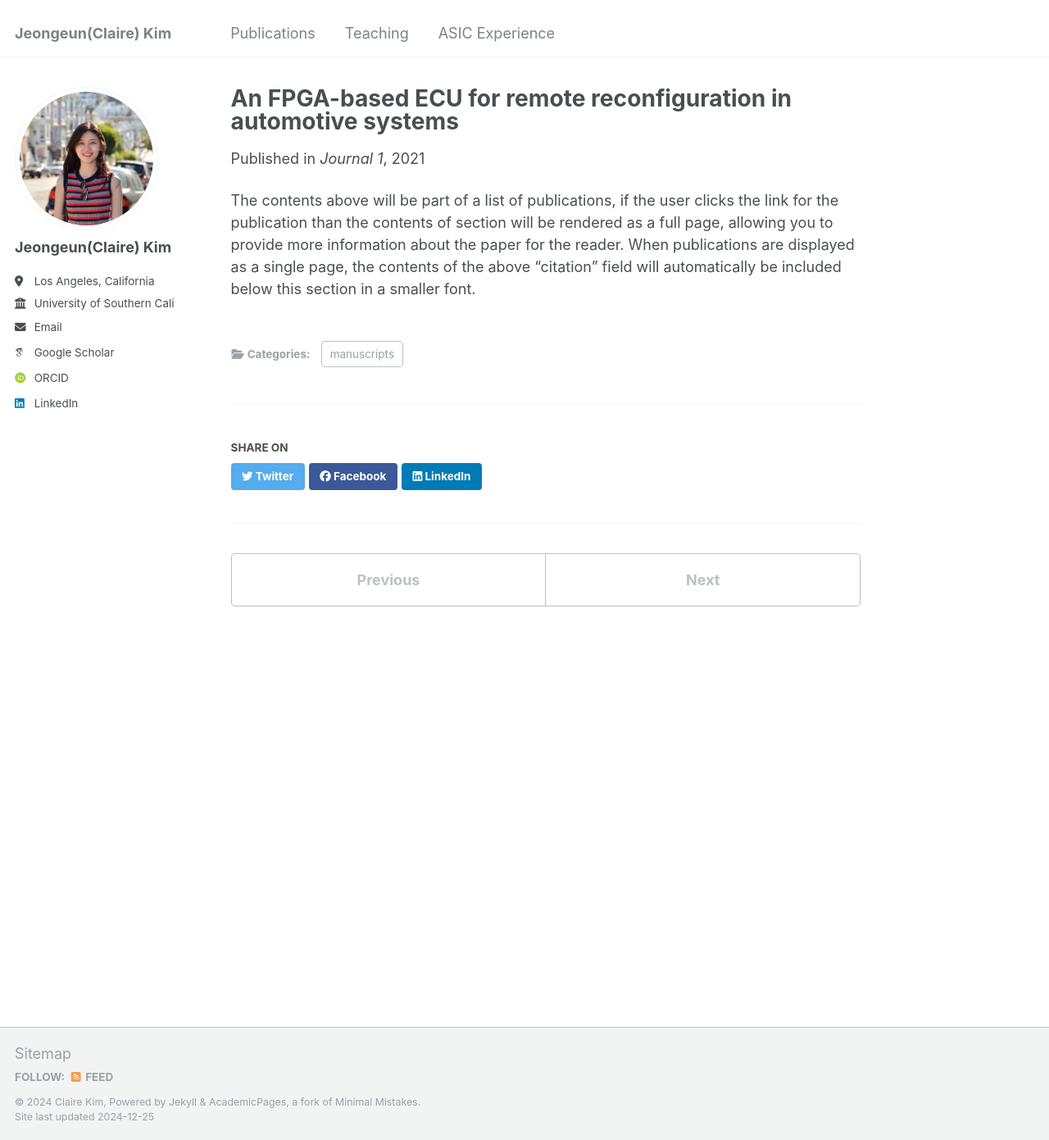
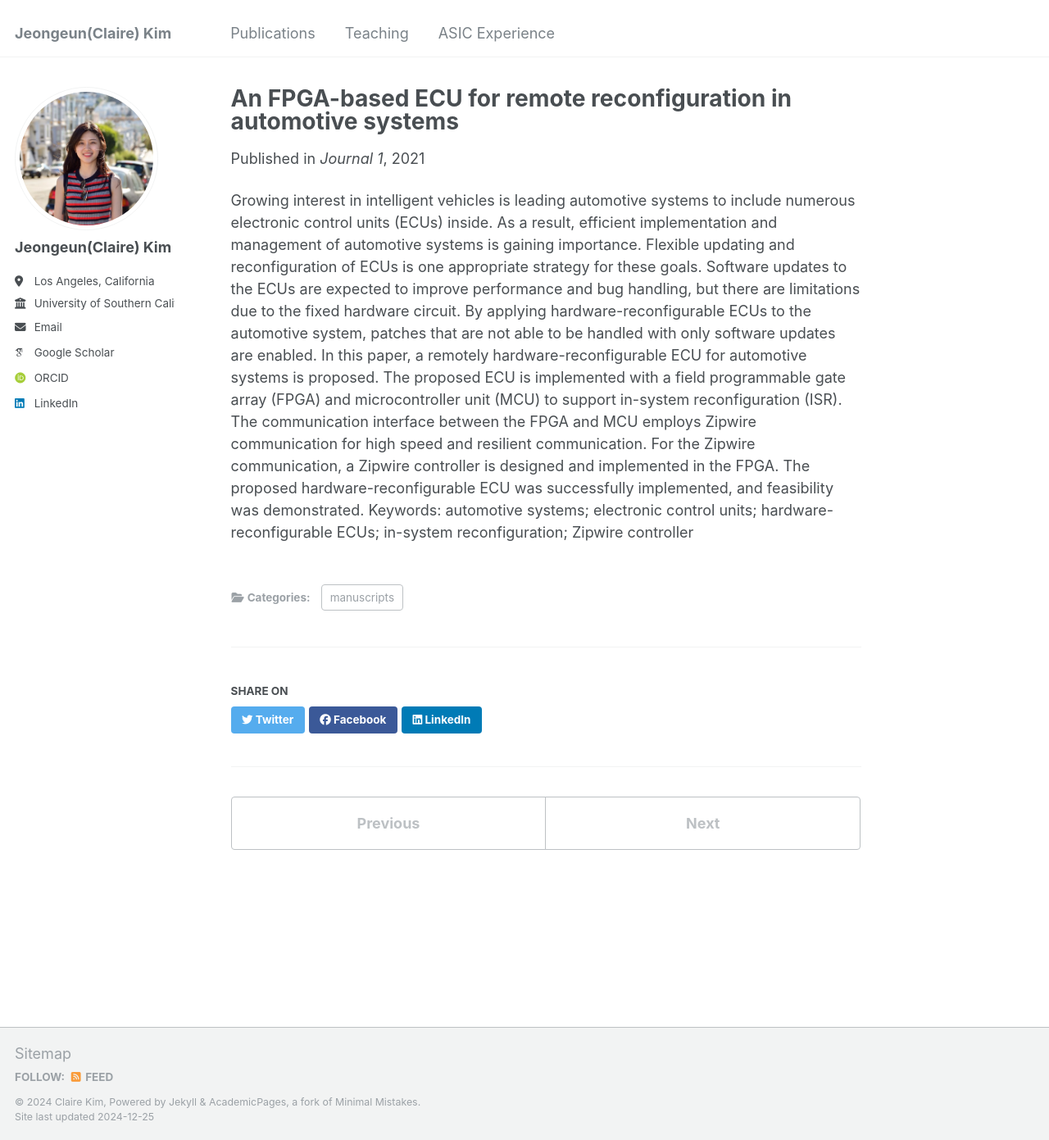
Before and after one commit to JEClaire/jeclaire.github.io, a Jekyll site: the page built from _publications/2021-10-26-ECU-1.md, in a window 1280 px wide and 1391 px high. Shown: the whole window at 82% size. Built offline with Jekyll 4.4.1, drawn with Linux system fonts in a browser that asks for light colours; some web fonts are replaced.

Commit message:
publication update

```diff
--- a/_publications/2021-10-26-ECU-1.md
+++ b/_publications/2021-10-26-ECU-1.md
@@ -3,10 +3,10 @@ title: "An FPGA-based ECU for remote reconfiguration in automotive systems"
 collection: publications
 category: manuscripts
 permalink: /publication/2021-10-26-ECU-1
-excerpt: 'This paper is about the number 1. The number 2 is left for future work.'
+excerpt: '![ecu_arch](images/ecu_arch.png)This paper is about the number 1. The number 2 is left for future work.'
 date: 2021-10-26
 venue: 'Journal 1'
 paperurl: 'https://doi.org/10.3390/mi12111309'
 ---
-
-The contents above will be part of a list of publications, if the user clicks the link for the publication than the contents of section will be rendered as a full page, allowing you to provide more information about the paper for the reader. When publications are displayed as a single page, the contents of the above "citation" field will automatically be included below this section in a smaller font.
+Growing interest in intelligent vehicles is leading automotive systems to include numerous electronic control units (ECUs) inside. As a result, efficient implementation and management of automotive systems is gaining importance. Flexible updating and reconfiguration of ECUs is one appropriate strategy for these goals. Software updates to the ECUs are expected to improve performance and bug handling, but there are limitations due to the fixed hardware circuit. By applying hardware-reconfigurable ECUs to the automotive system, patches that are not able to be handled with only software updates are enabled. In this paper, a remotely hardware-reconfigurable ECU for automotive systems is proposed. The proposed ECU is implemented with a field programmable gate array (FPGA) and microcontroller unit (MCU) to support in-system reconfiguration (ISR). The communication interface between the FPGA and MCU employs Zipwire communication for high speed and resilient communication. For the Zipwire communication, a Zipwire controller is designed and implemented in the FPGA. The proposed hardware-reconfigurable ECU was successfully implemented, and feasibility was demonstrated.
+Keywords: automotive systems; electronic control units; hardware-reconfigurable ECUs; in-system reconfiguration; Zipwire controller
```
Also changed, not shown: _pages/about.md (+2 -0 lines).
